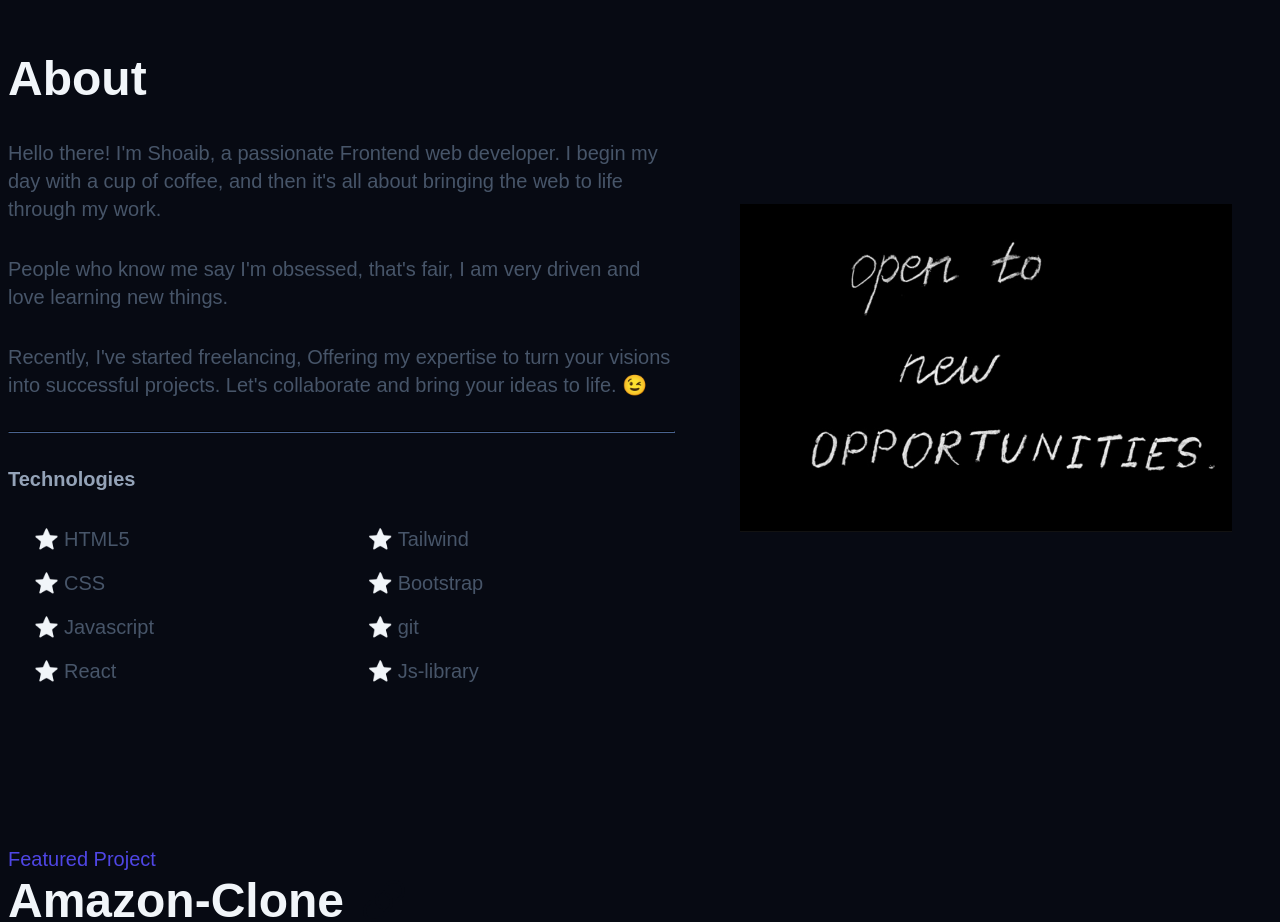
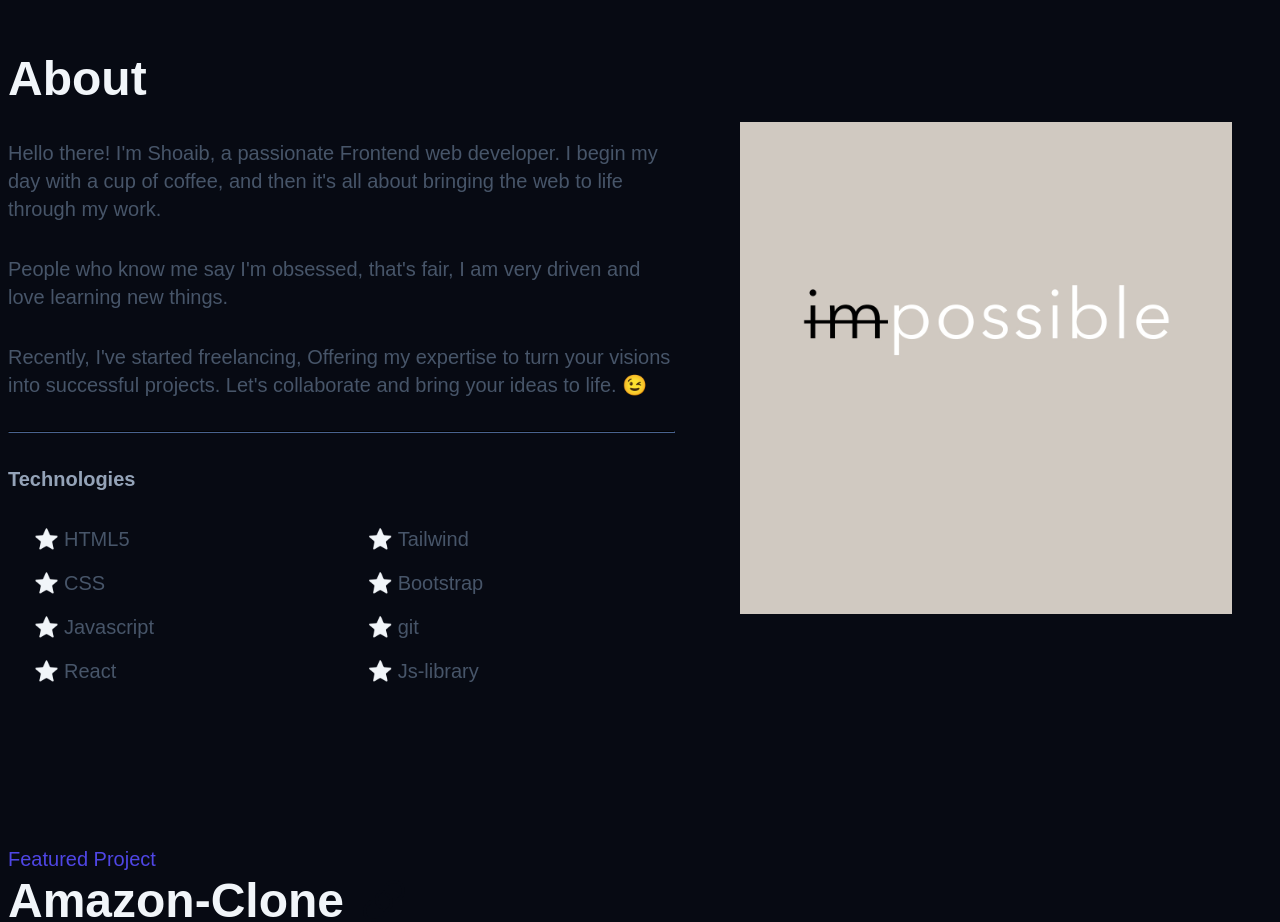
Before and after one commit to imshoaibkhan/portfolio, a React app: page index.html in a window 1280 px wide. Shown: the part 960-1882 px from the top of the page. Built offline with nearby package versions, Linux system fonts and the light colour scheme; a web font is replaced by a local one.

Commit message:
changes in about section

```diff
--- a/index.html
+++ b/index.html
@@ -139,7 +139,7 @@
           <img
             class="about__img lazy loading"
             src="https://fakeimg.pl/2448"
-            data-src="mainquote.jpg"
+            data-src="about_qoute.jpg"
             alt=""
           />
         </div>
```
Also changed, not shown: public/about_img.jpg (renamed from public/quote.jpg), public/about_qoute.jpg (added), public/mainquote.jpg (deleted), public/quote1.jpg (deleted), public/quote3.png (deleted).
